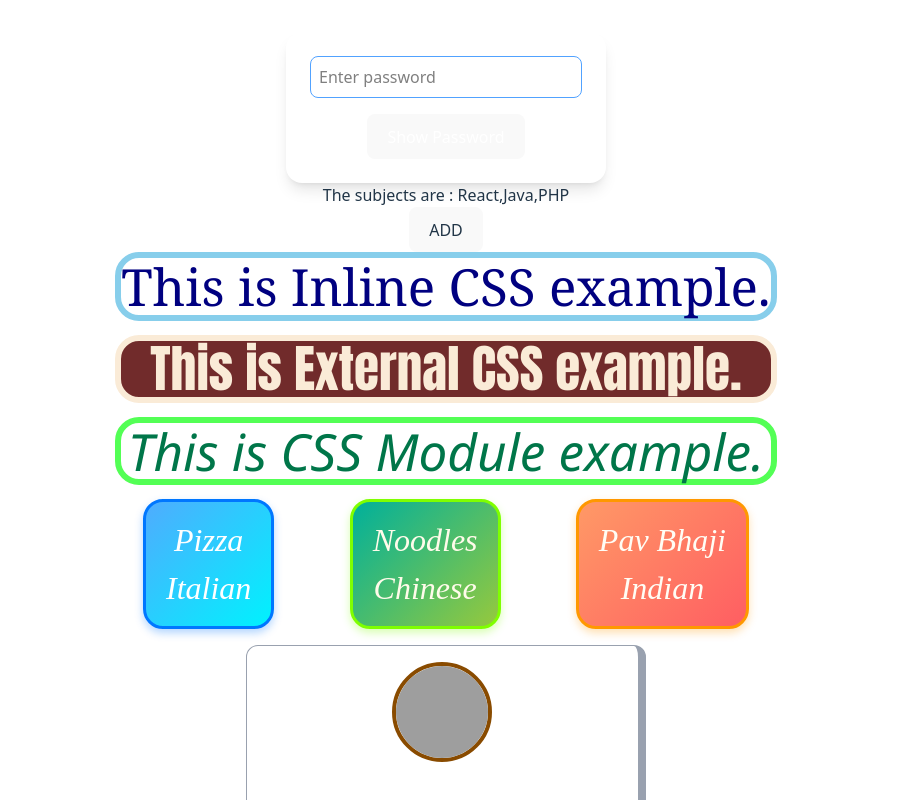
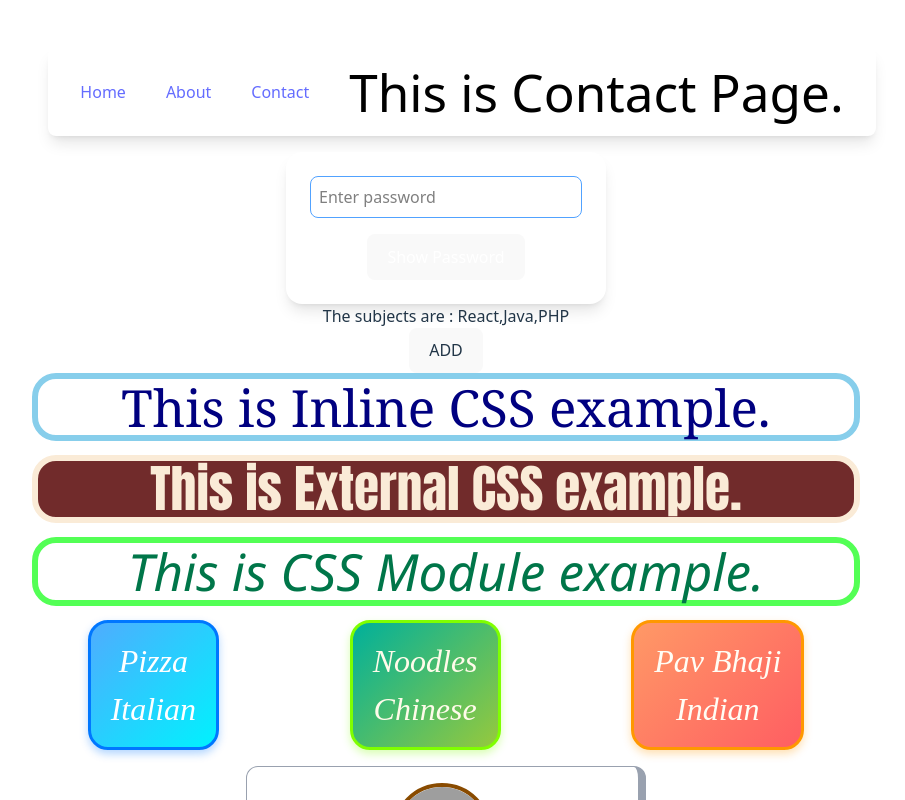
Before and after one commit to adityathakur-cse/React-Practice, a React (Vite) app: page /contact in a window 1280 px wide. Shown: the top 800 px of the page, without its empty margins (194-1099 px from the left). Built offline with nearby package versions, Linux system fonts and the light colour scheme; grey boxes are pictures that could not be loaded.

Commit message:
Routing concepts

```diff
--- a/package.json
+++ b/package.json
@@ -14,6 +14,7 @@
     "axios": "^1.13.2",
     "react": "^19.1.1",
     "react-dom": "^19.1.1",
+    "react-router-dom": "^7.10.0",
     "tailwindcss": "^4.1.16"
   },
   "devDependencies": {
--- /dev/null
+++ b/src/Routing/About.jsx
@@ -0,0 +1,11 @@
+import React from 'react'
+
+const About = () => {
+  return (
+    <div>
+      <h1>This is About Page.</h1>
+    </div>
+  )
+}
+
+export default About
--- /dev/null
+++ b/src/Routing/Contact.jsx
@@ -0,0 +1,11 @@
+import React from 'react'
+
+const Contact = () => {
+  return (
+    <div>
+      <h1>This is Contact Page.</h1>
+    </div>
+  )
+}
+
+export default Contact
--- /dev/null
+++ b/src/Routing/Home.jsx
@@ -0,0 +1,11 @@
+import React from 'react'
+
+const Home = () => {
+  return (
+    <div>
+      <h1>This is Home Page.</h1>
+    </div>
+  )
+}
+
+export default Home
--- /dev/null
+++ b/src/Routing/ParentRouting.jsx
@@ -0,0 +1,25 @@
+import React from 'react'
+import Home from './Home'
+import Contact from './Contact'
+import About from './About'
+import { BrowserRouter, Routes, Route, Link } from 'react-router-dom'
+const ParentRouting = () => {
+  return (
+    <div className="w-full bg-white text-black p-4 m-4 rounded-lg shadow-lg">
+      <div className="max-w-4xl mx-auto flex justify-center gap-10 items-center">
+        <BrowserRouter>
+        <div><Link to="/home" >Home</Link></div>
+        <div><Link to="/about">About</Link></div>
+        <div><Link to="/contact">Contact</Link></div>
+        <Routes>
+          <Route path="/home" element={<Home/>}></Route>
+          <Route path="/about" element={<About/>}></Route>
+          <Route path="/contact" element={<Contact/>}></Route>
+        </Routes>
+        </BrowserRouter>
+      </div>
+    </div>
+  )
+}
+
+export default ParentRouting
--- a/src/main.jsx
+++ b/src/main.jsx
@@ -31,6 +31,7 @@ import { ControlledComp1 } from './FormHandling/ControlledComp1.jsx'
 import FormValidation from './FormHandling/FormValidation.jsx'
 import HTTPRequestComp from './HTTPMethods/HTTPRequestComp.jsx'
 import HTTPRequestAxios from './HTTPMethods/HTTPRequestAxios.jsx'
+import ParentRouting from './Routing/ParentRouting.jsx'
 const firstele = <h2>This is my new element</h2>
 class Ucomponent extends React.Component{
   render(){
@@ -60,6 +61,7 @@ let versions = [1.1, 1.2, 1.3]
 createRoot(document.getElementById('root')).render(
   <StrictMode>
     {/* <EventHandling /> */}
+    <ParentRouting/>
     <UseEffect/>
     <UseState />
     <InlineCSS />
```
Also changed, not shown: 1 other file (tests, documents, lock files or other folders).
